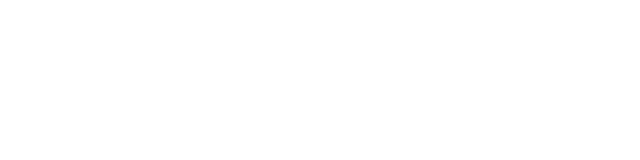
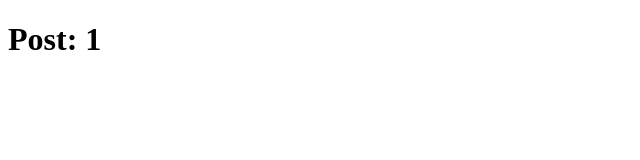
Before and after one commit to Collaborative-Software-Development-Club/ReactNewsBlog, a React (Create React App) app in the folder react-news-blog/: page /post/1 in a window 1280 px wide. Before the commit this address had no page. Shown: the top 160 px of the page, without its empty margins (0-640 px from the left). Built offline with nearby package versions, Linux system fonts and the light colour scheme.

Commit message:
fixed react router and added the route parameter

```diff
--- a/react-news-blog/package.json
+++ b/react-news-blog/package.json
@@ -34,5 +34,8 @@
       "last 1 firefox version",
       "last 1 safari version"
     ]
+  },
+  "devDependencies": {
+    "react-router-dom": "^6.22.2"
   }
 }
--- a/react-news-blog/src/App.js
+++ b/react-news-blog/src/App.js
@@ -1,23 +1,17 @@
 import React from 'react';
-
 import './App.css';
-import MainPage from './layouts/MainPage'
-import Postspage from './layouts/Posts'
-//import react router to set up routing map
+import MainPage from './layouts/MainPage';
+import PostPage from './layouts/PostPage';
 import { BrowserRouter, Routes, Route } from 'react-router-dom';
 
-function App() {
-  return (
-    <>
+const App = () => {
+  return (<>
       <BrowserRouter>
-        <Routes path="/">
-          <Route path = "post" element ={<Postspage/>}/>
-          <Route index element ={<MainPage/>}/>
-
+        <Routes>
+          <Route index element={<MainPage />} />
+          <Route path="/post/:id" element={<PostPage />} />
         </Routes>
-      </BrowserRouter>
-    </>
-
+      </BrowserRouter></>
   );
 }
 
--- /dev/null
+++ b/react-news-blog/src/layouts/PostPage/index.jsx
@@ -0,0 +1,9 @@
+import React from "react";
+import { useParams } from 'react-router-dom';
+
+const PostPage = ()=> {
+    const { id } = useParams();
+    return <h1>Post: {id}</h1>
+}
+
+export default PostPage;
--- a/react-news-blog/src/layouts/Posts/index.jsx
+++ /dev/null
@@ -1,9 +0,0 @@
-import React from "react";
-
-
-const postsPage = ()=> {
-    <h1>Test</h1>
-
-}
-
-export default postsPage;
```
Also changed, not shown: 1 other file (tests, documents, lock files or other folders).
